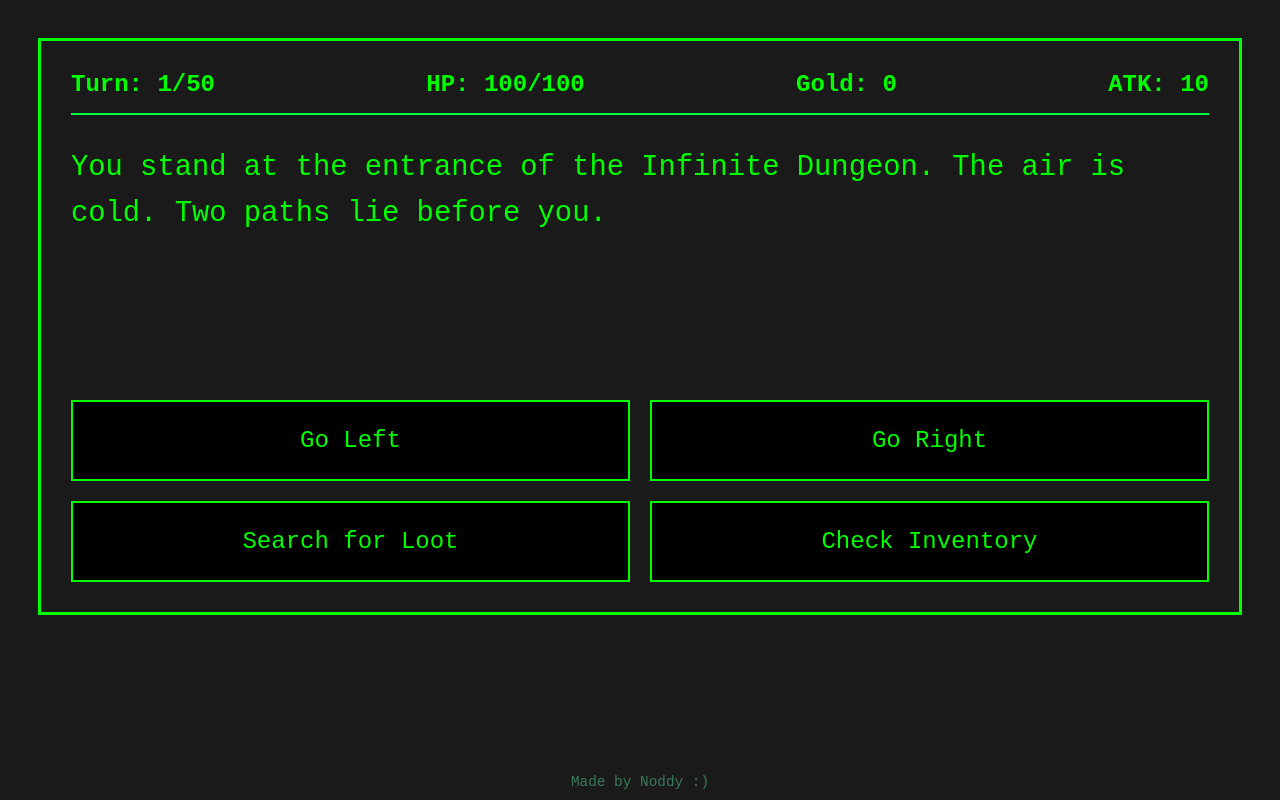
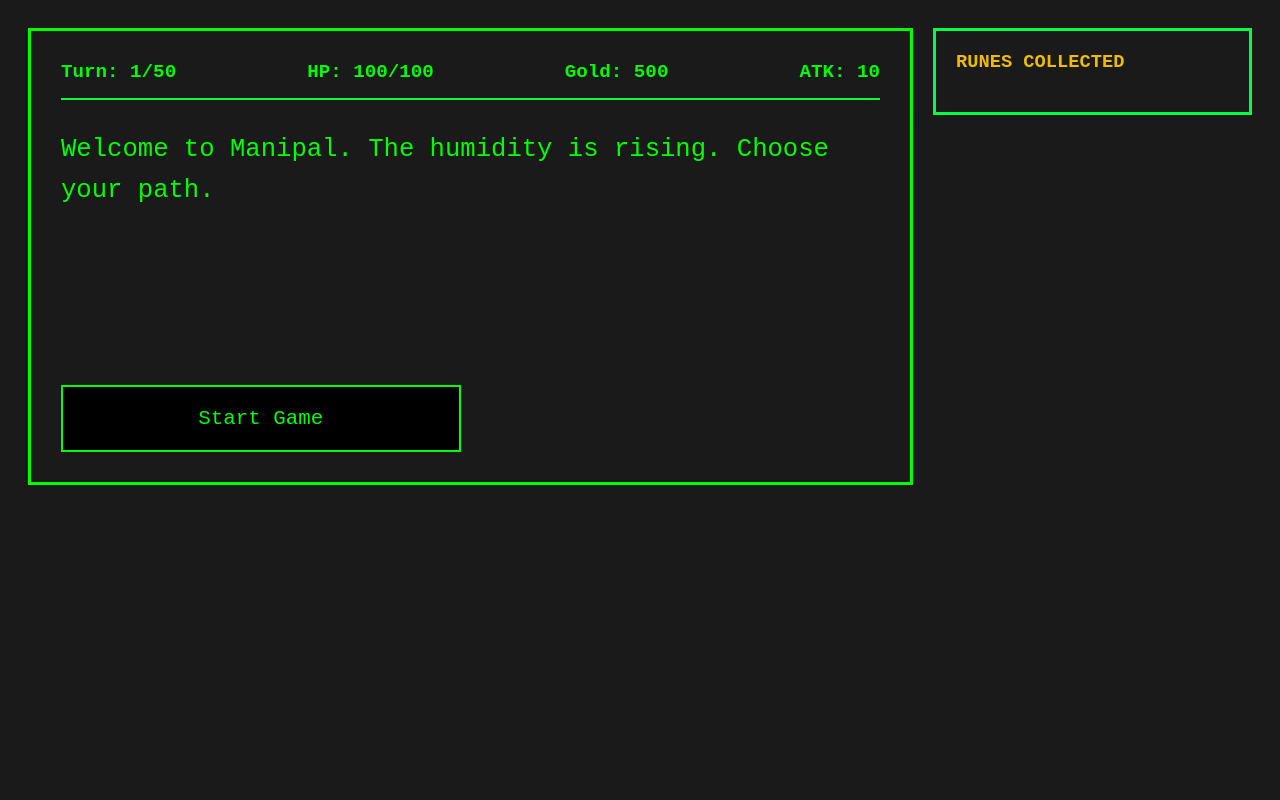
Before and after one commit to nodderr/manipal-rpg, a Flask app: page / in a window 1280 px wide. Run offline with Flask 3, Linux system fonts and the light colour scheme.

Commit message:
Major Update

````diff
--- a/app.py
+++ b/app.py
@@ -1,5 +1,7 @@
 import os
 import json
+import re
+import random
 from flask import Flask, render_template, request, jsonify, session
 from flask_session import Session
 from groq import Groq
@@ -15,86 +17,202 @@ app.config["SESSION_PERMANENT"] = False
 app.config["SESSION_TYPE"] = "filesystem"
 Session(app)
 
-client = Groq(
-    api_key=os.getenv("GROQ_API_KEY"),
-)
+client = Groq(api_key=os.getenv("GROQ_API_KEY"))
 
+# --- DATA LOADING ---
+ALL_ITEMS = []
 try:
     with open('manipal_lore.txt', 'r', encoding='utf-8') as f:
         CAMPUS_DATA = f.read()
+    if "[ITEMS & LOOT]" in CAMPUS_DATA:
+        item_section = CAMPUS_DATA.split("[ITEMS & LOOT]")[1].split("[EVENTS]")[0]
+        for line in item_section.split('\n'):
+            line = line.strip()
+            if line and (line[0].isdigit() or line.startswith("-")):
+                clean_item = re.sub(r'^\d+\.\s*', '', line)
+                ALL_ITEMS.append(clean_item)
 except FileNotFoundError:
     CAMPUS_DATA = "Location: A generic university campus."
+    ALL_ITEMS = ["Potion [+10 HP]"]
+
+FRIEND_ZONES_LIST = [
+    "D406 (Noddy's Room) - Chaotic roommate energy",
+    "E106 (Aryan's Room) - Balanced zone",
+    "A409 (Tushar's Room) - Strategic discussion hub",
+    "Ideal Residency (Shaivi's Home) - Calm residential zone",
+    "Mandavi Paradise (Mathur's Home) - Peaceful but isolated",
+    "Woodwinds (Shivansh's Home) - Premium apartment buffs",
+    "E503 (Mihika's Room) - High aesthetic value",
+    "B601 (Ramya's Room) - Cooperative living bonuses",
+    "Babas Point - Scenic, quiet place",
+    "Petrol Pump - Late-night tea zone"
+]
+
+RUNES_LIST = [
+    "Rune of the CEO [+2500 Gold]",
+    "Rune of Vitality [+300 HP]",
+    "Rune of Destruction [+150 ATK]",
+    "Rune of the Topper [+80 ATK] [+80 HP]",
+    "Rune of Greed [+5000 Gold] [-50 HP]",
+    "Rune of Immortality [+500 HP] [-50 ATK]",
+    "Rune of Chaos [+200 ATK] [-100 HP]",
+    "Rune of Speed [+50 HP] [+50 ATK] [+1000 Gold]",
+    "Rune of Manipal [+100 HP] [+100 ATK] [+1500 Gold]"
+]
 
 SYSTEM_PROMPT = f"""
-You are the Dungeon Master for a fast-paced text RPG set in **Manipal (MAHE Campus)**.
+You are the Dungeon Master for a **Surreal Fantasy RPG** set in **Manipal (MAHE Campus)**.
+THEME: Mix D&D with modern Campus Life.
 
 WORLD DATA:
 {CAMPUS_DATA}
 
 RULES:
-1. The game ends at Turn 50.
-2. EVERY 10th Turn MUST be a BOSS FIGHT.
+1. Game ends Turn 50.
+2. Every 10th Turn is a BOSS FIGHT.
 3. Provide exactly 4 distinct options.
-4. If the User's choice includes a stat tag (e.g., "[+10 HP]"), you MUST apply that change.
 
-CRITICAL WRITING STYLE:
-- KEEP IT SHORT. Max 2-3 sentences.
+*** CRITICAL STAT RULES ***
+1. **OPTIONS MUST HAVE TAGS**: You MUST include tags in square brackets for any stat change.
+   - CORRECT: "Eat Puff [+20 HP] [-20 Gold]"
+   - WRONG: "Eat Puff"
+2. **STORY VISUALS**: If the user gains/loses anything in the story, append the tag.
+   - Example: "You find a coin. [+100 Gold]"
 
 OUTPUT FORMAT (JSON ONLY):
 {{
-    "story": "Short description...",
-    "hp_change": 0,
-    "gold_change": 0,
-    "attack_change": 0,
+    "story": "Description...",
     "options": ["Opt 1 [+X HP]", "Opt 2", "Opt 3", "Opt 4"]
 }}
 """
 
 def clean_json(text):
     text = text.strip()
-    if text.startswith("```json"):
-        text = text[7:]
-    if text.startswith("```"):
-        text = text[3:]
-    if text.endswith("```"):
-        text = text[:-3]
+    if text.startswith("```json"): text = text[7:]
+    if text.startswith("```"): text = text[3:]
+    if text.endswith("```"): text = text[:-3]
     return text
+
+def parse_tags(text):
+    """
+    Robust parsing for stats.
+    Handles: [+50 Gold], [Gold +50], [ + 50 Gold ], etc.
+    """
+    changes = {"hp": 0, "gold": 0, "attack": 0}
+
+    # improved regex to be more flexible with spacing and order
+    # Looks for [ ... number ... type ... ]
+    matches = re.findall(r'\[\s*([+\-]?\s*\d+)\s*(HP|Gold|ATK|Attack)\s*\]', text, re.IGNORECASE)
+
+    for val_str, type_ in matches:
+        try:
+            val = int(val_str.replace(" ", "")) # Remove spaces inside number "+ 50" -> 50
+            type_ = type_.lower()
+
+            if 'hp' in type_: changes['hp'] += val
+            elif 'gold' in type_: changes['gold'] += val
+            elif 'atk' in type_ or 'attack' in type_: changes['attack'] += val
+        except ValueError:
+            continue
+
+    return changes
+
+def get_random_items(count=3):
+    if not ALL_ITEMS: return ""
+    selected = random.sample(ALL_ITEMS, min(len(ALL_ITEMS), count))
+    return ", ".join(selected)
+
 
 @app.route('/')
 def home():
     new_game = GameState()
-    new_game.history = [
-        {"role": "system", "content": SYSTEM_PROMPT}
-    ]
+    new_game.gold = 500
+    new_game.history = [{"role": "system", "content": SYSTEM_PROMPT}]
+    session['current_options'] = ["Start Adventure", "Check Inventory", "Rest", "Explore"]
+    session['awaiting_rune'] = False
     session['game_state'] = new_game.to_dict()
     return render_template('index.html', stats=new_game.to_dict())
 
 @app.route('/action', methods=['POST'])
 def action():
     data = session.get('game_state')
-    if not data:
-        return jsonify({"error": "No game found - Please refresh"}), 400
+    if not data: return jsonify({"error": "No game found"}), 400
 
     game = GameState()
     game.turn = data['turn']
     game.hp = data['hp']
+
+    # --- FIX FOR MAX HP RESETTING ---
+    # We must load max_hp from the session, otherwise it defaults to 100 every time.
+    game.max_hp = data.get('max_hp', 100)
+
     game.gold = data['gold']
     game.attack = data.get('attack', 10)
+    game.runes = data.get('runes', [])
     game.history = data.get('history', [])
 
     user_choice = request.json.get('choice')
+    button_stats = parse_tags(user_choice)
 
-    is_boss_turn = (game.turn % 10 == 0)
-    special_instruction = ""
-    if is_boss_turn:
-        special_instruction = f"⚠️ CRITICAL: TURN {game.turn} IS A BOSS FIGHT!"
+    # --- RUNE SELECTION LOGIC ---
+    if session.get('awaiting_rune'):
+        game.runes.append(user_choice)
+        game.update_stats(button_stats)
+        session['awaiting_rune'] = False
+
+        bridge_story = f"You absorb the power of the {user_choice}! You feel invincible."
+        next_options = ["Continue Adventure", "Check Stats", "Roar", "Look for Enemies"]
+
+        session['current_options'] = next_options
+        session['game_state'] = game.to_dict()
+        return jsonify({
+            "message": bridge_story,
+            "stats": game.to_dict(),
+            "options": next_options
+        })
+
+    # --- CHECK GOLD AFFORDABILITY ---
+    gold_cost = button_stats.get('gold', 0)
+    if gold_cost < 0 and (game.gold + gold_cost < 0):
+        old_options = session.get('current_options', [])
+        return jsonify({
+            "message": f"🚫 You check your wallet... only {game.gold} Gold. You need {abs(gold_cost)} Gold!",
+            "stats": game.to_dict(),
+            "options": old_options
+        })
+
+    # Apply Button Stats (e.g. [-50 Gold] from buying something)
+    game.update_stats(button_stats)
+
+    # --- RUNE TRIGGER (Every 10 Turns) ---
+    if game.turn % 10 == 0:
+        rune_options = random.sample(RUNES_LIST, 3)
+        session['awaiting_rune'] = True
+        special_message = f"✨ LEVEL {game.turn} REACHED! ✨\nAncient Manipal Runes appear before you. Choose wisely."
+        session['current_options'] = rune_options
+        session['game_state'] = game.to_dict()
+        return jsonify({
+            "message": special_message,
+            "stats": game.to_dict(),
+            "options": rune_options
+        })
+
+    # --- STANDARD AI TURN ---
+    suggested_loot = get_random_items(3)
+
+    if random.random() < 0.40:
+        forced_loc = random.choice(FRIEND_ZONES_LIST)
+        special_instruction = f"NARRATIVE OVERRIDE: The player has stumbled into {forced_loc}."
+    else:
+        special_instruction = ""
 
     turn_context = f"""
     Current Turn: {game.turn}
-    HP: {game.hp}
+    HP: {game.hp}/{game.max_hp}
     Gold: {game.gold}
-    Attack Power: {game.attack}
-    Player's Choice: {user_choice}
+    Attack: {game.attack}
+    Choice: {user_choice}
+    SUGGESTED LOOT: {suggested_loot}
     {special_instruction}
     """
 
@@ -112,14 +230,13 @@ def action():
         clean_text = clean_json(response_text)
         ai_data = json.loads(clean_text)
 
-        game.update_stats({
-            "hp": ai_data.get("hp_change", 0),
-            "gold": ai_data.get("gold_change", 0),
-            "attack": ai_data.get("attack_change", 0)
-        })
+        # Parse stats from the STORY text (e.g. "You found gold! [+500 Gold]")
+        story_stats = parse_tags(ai_data["story"])
+        game.update_stats(story_stats)
+
+        session['current_options'] = ai_data["options"]
 
         game.history.append({"role": "assistant", "content": response_text})
-
         session['game_state'] = game.to_dict()
 
         return jsonify({
@@ -131,9 +248,9 @@ def action():
     except Exception as e:
         print(f"AI Error: {e}")
         return jsonify({
-            "message": "Connection error. Please try again.",
+            "message": "Connection Error.",
             "stats": game.to_dict(),
-            "options": ["Retry Action"]
+            "options": session.get('current_options', [])
         })
 
 if __name__ == '__main__':
--- a/templates/index.html
+++ b/templates/index.html
@@ -4,75 +4,82 @@
     <meta charset="UTF-8">
     <title>Manipal RPG</title>
     <style>
-    /* 1. Base Font Scaling */
         body {
             background-color: #1a1a1a;
             color: #00ff00;
             font-family: 'Courier New', monospace;
-        padding: 30px; /* Scaled from 20px */
+            padding: 20px;
+            display: flex;
+            gap: 20px;
         }
 
-    /* 2. Container Scaling (800px -> 1200px) */
+        /* Main Game Area */
         .game-container {
-        max-width: 1200px;
-        margin: 0 auto;
-        border: 3px solid #00ff00; /* Thicker border */
-        padding: 30px; /* Scaled from 20px */
+            flex: 3;
+            max-width: 900px;
+            border: 3px solid #00ff00;
+            padding: 30px;
         }
 
-    /* 3. Stats Bar Text Size */
+        /* Right Sidebar for Runes */
+        .sidebar {
+            flex: 1;
+            border: 3px solid #00ff44;
+            padding: 20px;
+            height: fit-content;
+        }
+
         .stats-bar {
             display: flex;
             justify-content: space-between;
             border-bottom: 2px solid #00ff44;
             padding-bottom: 15px;
             margin-bottom: 30px;
-        font-size: 1.5rem; /* Larger stats text */
+            font-size: 1.2rem;
             font-weight: bold;
         }
 
-    /* 4. Story Text (1.2rem -> 1.8rem) */
         .story-text {
-        font-size: 1.8rem;
-        min-height: 225px; /* Scaled from 150px to prevent layout jump */
+            font-size: 1.6rem;
+            min-height: 225px;
             margin-bottom: 30px;
-        line-height: 1.6; /* Better readability at large sizes */
+            line-height: 1.6;
         }
 
         .choices {
             display: grid;
             grid-template-columns: 1fr 1fr;
-        gap: 20px; /* Bigger gaps between buttons */
+            gap: 20px;
         }
 
-    /* 5. BIG Buttons */
         button {
             background: black;
             color: #00ff00;
             border: 2px solid #00ff00;
-        padding: 25px; /* Much larger click area */
+            padding: 20px;
             font-family: inherit;
             cursor: pointer;
-        font-size: 1.5rem; /* Bigger button text */
+            font-size: 1.3rem;
             transition: 0.2s;
         }
         button:hover {
             background: #00ff00;
             color: black;
         }
-    .watermark{
-    position: fixed;
-    bottom: 10px;
-    left: 0;
-    width: 100%;
-    text-align: center;
-    color: #397b5a;
+        button:disabled {
+            border-color: #555;
+            color: #555;
+            cursor: not-allowed;
+        }
+
+        .rune-item {
+            border: 1px solid #eebb00;
+            color: #eebb00;
+            padding: 10px;
+            margin-bottom: 10px;
             font-size: 0.9rem;
-    font-family: 'Courier New', Courier, monospace;
-    pointer-events: none;
-    z-index: 1000;
-
         }
+        h3 { margin-top: 0; color: #eebb00; }
     </style>
 </head>
 <body>
@@ -80,32 +87,34 @@
 <div class="game-container">
     <div class="stats-bar">
         <span id="turn">Turn: {{ stats.turn }}/50</span>
-        <span id="hp">HP: {{ stats.hp }}/100</span>
+        <span id="hp">HP: {{ stats.hp }}/{{ stats.max_hp }}</span>
         <span id="gold">Gold: {{ stats.gold }}</span>
         <span id="attack">ATK: {{ stats.attack }}</span>
     </div>
 
     <div class="story-text" id="story">
-        You stand at the entrance of the Infinite Dungeon. The air is cold. Two paths lie before you.
+        Welcome to Manipal. The humidity is rising. Choose your path.
     </div>
 
     <div class="choices" id="choices">
-        <button onclick="makeChoice('Go Left')">Go Left</button>
-        <button onclick="makeChoice('Go Right')">Go Right</button>
-        <button onclick="makeChoice('Search for Loot')">Search for Loot</button>
-        <button onclick="makeChoice('Check Inventory')">Check Inventory</button>
+        <button onclick="makeChoice('Start Game')">Start Game</button>
+    </div>
+</div>
+
+<div class="sidebar">
+    <h3>RUNES COLLECTED</h3>
+    <div id="rune-list">
+        {% for rune in stats.runes %}
+            <div class="rune-item">{{ rune }}</div>
+        {% endfor %}
     </div>
 </div>
 
 <script>
     async function makeChoice(text) {
         const buttons = document.querySelectorAll('button');
-        buttons.forEach(b => {
-            b.disabled = true;
-            b.style.opacity = "0.5";
-            b.style.cursor = "not-allowed";
-        });
-        document.getElementById('story').innerText = "The Dungeon Master is thinking...";
+        buttons.forEach(b => b.disabled = true);
+        document.getElementById('story').innerText = "Thinking...";
 
         try {
             const response = await fetch('/action', {
@@ -117,44 +126,48 @@
             const data = await response.json();
 
             document.getElementById('story').innerText = data.message;
-            document.getElementById('hp').innerText = "HP: " + data.stats.hp + "/100";
-            document.getElementById('gold').innerText = "Gold: " + data.stats.gold;
-            document.getElementById('attack').innerText = "ATK: " + data.stats.attack;
-            document.getElementById('turn').innerText = "Turn: " + data.stats.turn + "/50";
+
+            if(data.stats) {
+                try { document.getElementById('hp').innerText = "HP: " + data.stats.hp + "/" + data.stats.max_hp; } catch(e) {}
+                try { document.getElementById('gold').innerText = "Gold: " + data.stats.gold; } catch(e) {}
+                try { document.getElementById('attack').innerText = "ATK: " + data.stats.attack; } catch(e) {}
+                try { document.getElementById('turn').innerText = "Turn: " + data.stats.turn + "/50"; } catch(e) {}
+
+                // Update Runes Sidebar
+                const runeList = document.getElementById('rune-list');
+                runeList.innerHTML = "";
+                data.stats.runes.forEach(rune => {
+                    const rDiv = document.createElement('div');
+                    rDiv.className = "rune-item";
+                    rDiv.innerText = rune;
+                    runeList.appendChild(rDiv);
+                });
+            }
 
             const choicesDiv = document.getElementById('choices');
             choicesDiv.innerHTML = "";
 
-            if (data.stats.is_game_over) {
-                let endMessage = "";
-                let color = "";
-
-                if (data.stats.hp <= 0) {
-                    endMessage = "💀 YOU DIED 💀";
-                    color = "#ff4444";
-                } else {
-                    endMessage = "🏆 VICTORY! YOU SURVIVED! 🏆";
-                    color = "#00ff00";
-                }
+            if (data.stats.is_game_over || data.stats.hp <= 0) {
+                let endMessage = data.stats.hp <= 0 ? "💀 WASTED 💀" : "🏆 GRADUATED! 🏆";
+                let color = data.stats.hp <= 0 ? "#ff4444" : "#00ff00";
 
                 const endTitle = document.createElement('h2');
                 endTitle.innerText = endMessage;
                 endTitle.style.color = color;
                 endTitle.style.textAlign = "center";
                 endTitle.style.gridColumn = "span 2";
-                endTitle.style.marginTop = "20px";
                 choicesDiv.appendChild(endTitle);
 
                 const restartBtn = document.createElement('button');
-                restartBtn.innerText = "PLAY AGAIN";
+                restartBtn.innerText = "RESTART SEMESTER";
                 restartBtn.style.gridColumn = "span 2";
-                restartBtn.style.background = color;
-                restartBtn.style.color = "black";
-                restartBtn.style.fontWeight = "bold";
+                restartBtn.style.borderColor = color;
+                restartBtn.style.color = color;
                 restartBtn.onclick = () => window.location.reload();
                 choicesDiv.appendChild(restartBtn);
+
             } else {
-                if (data.options) {
+                if(data.options) {
                     data.options.forEach(option => {
                         const btn = document.createElement('button');
                         btn.innerText = option;
@@ -163,17 +176,13 @@
                     });
                 }
             }
+
         } catch (error) {
-            console.error("Error:", error);
-            document.getElementById('story').innerText = "Communication with the Dungeon Master failed. Please try again.";
-            buttons.forEach(b => {
-                b.disabled = false;
-                b.style.opacity = "1";
-                b.style.cursor = "pointer";
-            });
+            console.error(error);
+            document.getElementById('story').innerText = "Connection Failed. Please Refresh.";
         }
     }
 </script>
-    <div class="watermark">Made by Noddy :)</div>
+
 </body>
 </html>
````
Also changed, not shown: engine.py (+29 -11 lines), manipal_lore.txt (+69 -118 lines). Lines whose indentation alone changed are shown as unchanged.
